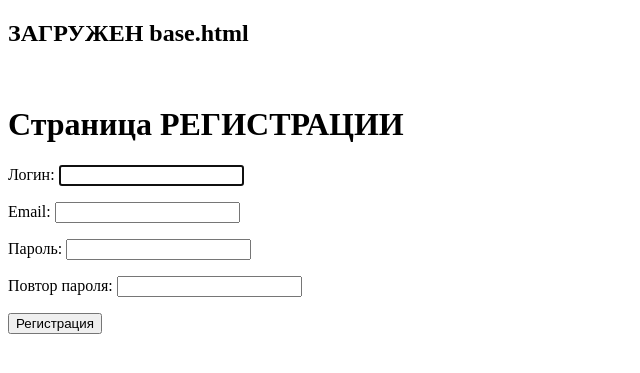
After one commit to Valera098/polyphygital, a Django app: page /register/ in a window 1280 px wide. The commit adds this page. Shown: the top 373 px of the page, without its empty margins (0-640 px from the left). Run offline with Django 4.2, Linux system fonts and the light colour scheme.

Commit message:
registration/autorization

```diff
--- /dev/null
+++ b/polyphygital/newsblock/forms.py
@@ -0,0 +1,18 @@
+from django import forms
+from django.contrib.auth.forms import UserCreationForm, AuthenticationForm
+
+from .models import *
+
+class RegisterUserForm(UserCreationForm):
+    username = forms.CharField(label='Логин', widget=forms.TextInput(attrs={'class': 'form-input'}))
+    email = forms.EmailField(label='Email', widget=forms.EmailInput(attrs={'class': 'form-input'}))
+    password1 = forms.CharField(label='Пароль', widget=forms.PasswordInput(attrs={'class': 'form-input'}))
+    password2 = forms.CharField(label='Повтор пароля', widget=forms.PasswordInput(attrs={'class': 'form-input'}))
+
+    class Meta:
+        model = User
+        fields = ('username', 'email', 'password1', 'password2')
+
+class LoginUserForm(AuthenticationForm):
+    username = forms.CharField(label='Логин', widget=forms.TextInput(attrs={'class': 'form-input'}))
+    password = forms.CharField(label='Пароль', widget=forms.PasswordInput(attrs={'class': 'form-input'}))
--- a/polyphygital/newsblock/templates/newsblock/base.html
+++ b/polyphygital/newsblock/templates/newsblock/base.html
@@ -6,6 +6,7 @@
 </head>
 <body>
     <h2>ЗАГРУЖЕН base.html</h2>
+
     {% block content %}
     <!-- Отображается контент загруженной страницы -->
     {% endblock %}
--- /dev/null
+++ b/polyphygital/newsblock/templates/newsblock/register.html
@@ -0,0 +1,20 @@
+{% extends 'newsblock/base.html' %}
+
+{% block content %}
+
+<br>
+<h1>Страница РЕГИСТРАЦИИ</h1>
+
+<form method="post">
+    {% csrf_token %}
+
+    {% for f in form %}
+    <p><label class="form-label" for="{{ f.id_for_label }}">{{f.label}}: </label>{{ f }}</p>
+    {% endfor %}
+    {% for f in form %}
+    <div>{{ f.errors }}</div>
+    {% endfor %}
+
+    <button type="submit"> Регистрация </button>
+</form>
+{% endblock %}
--- a/polyphygital/newsblock/urls.py
+++ b/polyphygital/newsblock/urls.py
@@ -6,4 +6,7 @@ urlpatterns = [
     path('', index, name = 'homepage'),
     path('news/', news, name = 'newspage'),
     path('news/post/<slug:post_slug>', show_post, name='post'),
+    path('register/', RegisterUser.as_view(), name = 'register'),
+    path('login/', LoginUser.as_view(), name = 'login'),
+    path('logout/', logout_user, name='logout'),
 ]
--- /dev/null
+++ b/polyphygital/newsblock/utils.py
@@ -0,0 +1,6 @@
+class DataMixin:
+    def get_user_context(self, **kwargs):
+        context = kwargs
+        if 'cat_selected' not in context:
+            context['cat_selected'] = 0
+        return context
--- a/polyphygital/newsblock/views.py
+++ b/polyphygital/newsblock/views.py
@@ -1,7 +1,14 @@
+from django.contrib.auth import logout
+from django.contrib.auth.forms import UserCreationForm, AuthenticationForm
+from django.contrib.auth.views import LoginView
 from django.http import HttpResponse
-from django.shortcuts import render, get_object_or_404
+from django.shortcuts import render, get_object_or_404, redirect
+from django.urls import reverse_lazy
+from django.views.generic import CreateView
 
+from newsblock.forms import RegisterUserForm
 from newsblock.models import *
+from newsblock.utils import *
 
 
 def index(request):
@@ -27,6 +34,37 @@
 
     return render(request, 'newsblock/post.html', context=context);
 
+# def login(request, ):
+#     return HttpResponse("Авторизация");
+
 def pageNotFound(request, exception):
     return HttpResponse('Ты находишься на <b>СТРАНИЦЕ ОШИБКИ</b>');
     # return render(request, 'newsblock/404.html', {'menu': menu, 'title': 'Упс...'})
+
+
+class RegisterUser(DataMixin, CreateView):
+    form_class = RegisterUserForm
+    template_name = 'newsblock/register.html'
+    success_url = reverse_lazy('login')
+
+    def get_context_data(self, *, object_list=None, **kwargs):
+        context = super().get_context_data(**kwargs)
+        c_def = self.get_user_context(title="Регистрация")
+        return dict(list(context.items()) + list(c_def.items()))
+
+
+class LoginUser(DataMixin, LoginView):
+    form_class = AuthenticationForm
+    template_name = 'newsblock/login.html'
+
+    def get_context_data(self, *, object_list=None, **kwargs):
+        context = super().get_context_data(**kwargs)
+        c_def = self.get_user_context(title="Авторизация")
+        return dict(list(context.items()) + list(c_def.items()))
+
+    def get_success_url(self):
+        return reverse_lazy('homepage')
+
+def logout_user(request):
+    logout(request)
+    return redirect('login')
```
Also changed, not shown: polyphygital/newsblock/templates/newsblock/login.html (added, +21 -0 lines), polyphygital/db.sqlite3.
